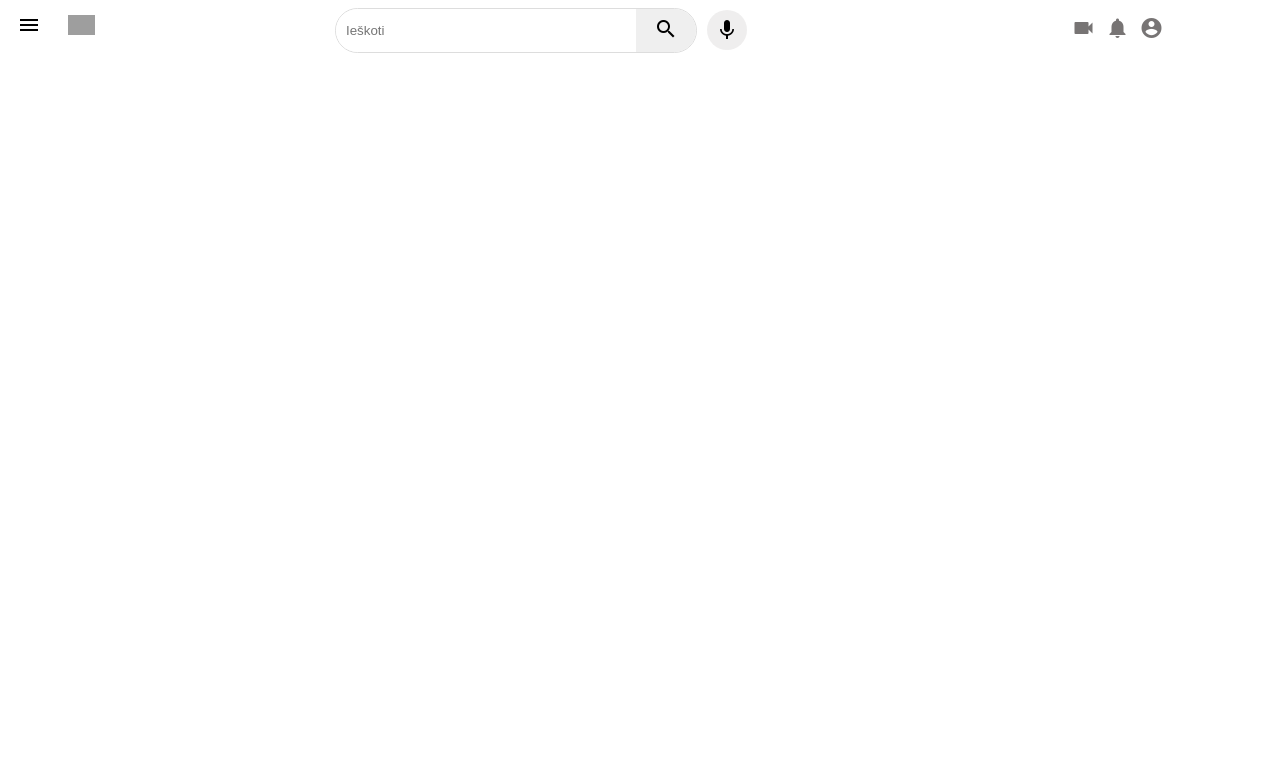
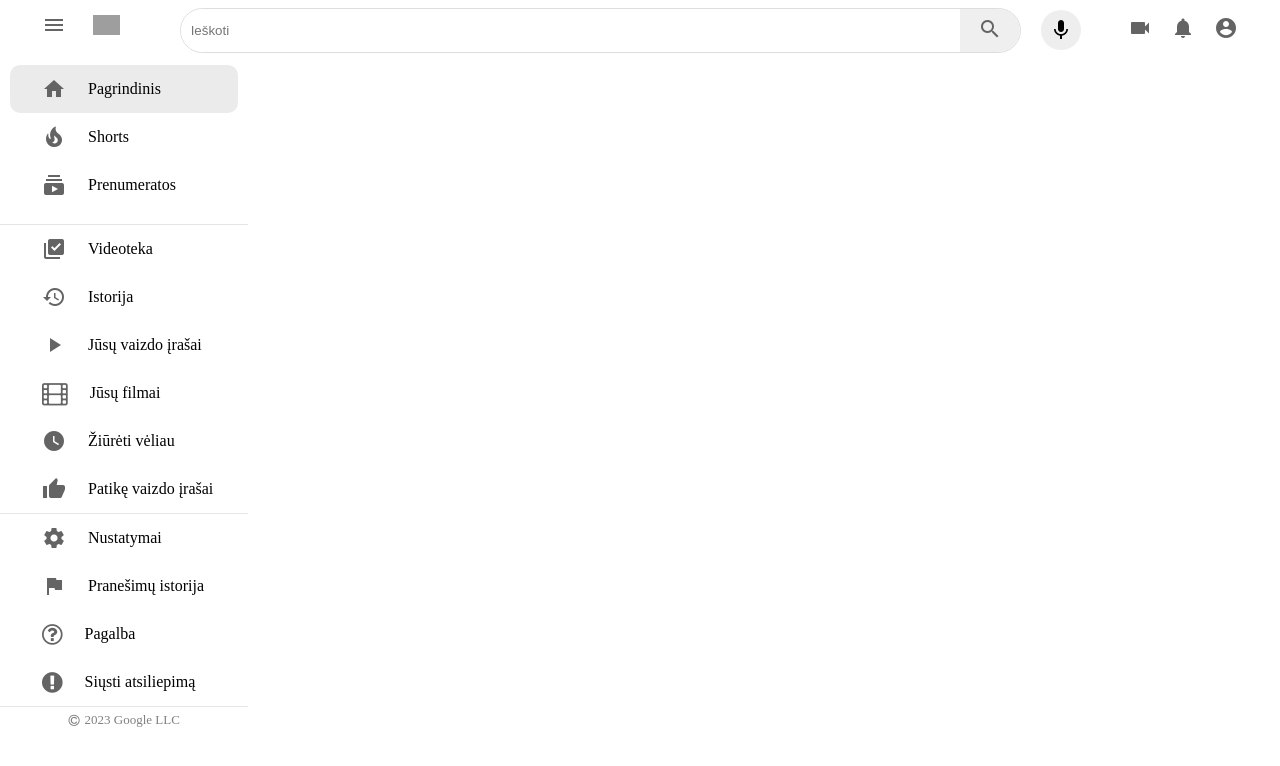
Before and after one commit to ligitaZA/laughing-eureka, a plain HTML site: page index.html in a window 1280 px wide. Drawn offline with Linux system fonts and the light colour scheme; grey boxes are pictures that could not be loaded.

Commit message:
sidebar added

```diff
--- a/index.html
+++ b/index.html
@@ -6,6 +6,7 @@
   <meta name="viewport" content="width=device-width, initial-scale=1.0">
   <script src="./main.js" defer></script>
   <link href="https://fonts.googleapis.com/icon?family=Material+Icons" rel="stylesheet" />
+  <link rel="stylesheet" href="https://cdnjs.cloudflare.com/ajax/libs/font-awesome/4.7.0/css/font-awesome.min.css">
   <link rel="stylesheet" href="./main.css">
 
   <title>Git ir Github įvadas ir pagrindai</title>
@@ -83,7 +84,66 @@ Atkurti https://www.youtube.com puslapio menu, sidebarMenu ir korteles. (jokių
     </div>
  </header>
 <main>
-
+  <div class=”side-bar”>
+    <div class="nav">
+      <a class="nav-link active">
+         <i class="material-icons">home</i>
+         <span>Pagrindinis</span>
+      </a>
+      <a class="nav-link">
+         <i class="material-icons">local_fire_department</i>
+         <span>Shorts</span>
+      </a>
+      <a class="nav-link">
+         <i class="material-icons">subscriptions</i>
+         <span>Prenumeratos</span>
+      </a>
+    </div>
+    <hr>
+    <a class="nav-link">
+      <i class="material-icons">library_add_check</i>
+      <span>Videoteka</span>
+   </a>
+   <a class="nav-link">
+      <i class="material-icons">history</i>
+      <span>Istorija</span>
+   </a>
+   <a class="nav-link">
+      <i class="material-icons">play_arrow</i>
+      <span>Jūsų vaizdo įrašai</span>
+   </a>
+   <a class="nav-link">
+    <i class="fa fa-film material-icons" style="font-size:24px"></i>
+    <span>Jūsų filmai</span>
+   </a>
+   <a class="nav-link">
+      <i class="material-icons">watch_later</i>
+      <span>Žiūrėti vėliau</span>
+   </a>
+   <a class="nav-link">
+      <i class="material-icons">thumb_up</i>
+      <span>Patikę vaizdo įrašai</span>
+   </a>
+   <hr>
+   <a class="nav-link">
+    <i class="material-icons" style="font-size:24px">settings</i>
+    <span>Nustatymai</span>
+   </a>
+   <a class="nav-link">
+      <i class="material-icons">flag</i>
+      <span>Pranešimų istorija</span>
+   </a>
+   <a class="nav-link">
+      <i class="fa fa-question-circle-o material-icons" style="font-size:24px"></i>
+      <span>Pagalba</span>
+   </a>
+   <a class="nav-link">
+      <i class="fa fa-exclamation-circle material-icons" style="font-size:24px"></i>
+      <span>Siųsti atsiliepimą</span>
+   </a>
+   <hr>
+   <p class="copyrights"><i class="fa fa-copyright"></i>  2023 Google LLC</p>
+    </div>
 </main>
 
 </body>
--- a/main.css
+++ b/main.css
@@ -5,18 +5,21 @@
   padding: 0;
   box-sizing: border-box;
 }
-
+main {
+  height: calc(100vh - 70px);
+  display: flex;
+}
 header {
   display: flex;
   justify-content: space-between;
   height: 50px;
   padding: 10px;
+  margin: 0 25px;
 }
 
 .kaire {
   display: flex;
   align-items: center;
-  flex: 1;
  }
 
  .kaire #menu {
@@ -37,16 +40,20 @@ header {
 
  .searching form {
   display: flex;
+  justify-content: space-between;
   border: 1px solid #ddd;
   border-radius: 30px;
+  margin: 0 20px;
   height: 45px;
+  width: 100%;
  }
 form input {
   width: 300px;
   padding: 10px;
   border: none;
   height: 100%;
-  border-radius: 30px
+  border-radius: 30px;
+  right: 0;
 }
 .searching button {
   height: 100%;
@@ -58,13 +65,72 @@ form input {
   background-color: rgba(226, 223, 223, 0.541);
   border-radius: 50px;
   padding: 8px;
-  margin: 10px;
 }
 .right {
-  flex: 1;
   display: flex;
-  gap: 10px;
+  gap: 5px;
+  margin-left: 20px;
   color: rgba(71, 68, 68, 0.74);
   align-items: flex-end;
   justify-content: center;
 }
+.material-icons:not(.mic) {
+  color: rgb(100, 100, 100);
+  padding: 0 7px;
+  cursor: pointer;
+}
+.nav {
+  width: 100%;
+  display: flex;
+  flex-direction: column;
+  margin-bottom: 15px;
+  margin-top: 15px;
+}
+.nav-link {
+  display: flex;
+  align-items: center;
+  padding: 12px 25px;
+  margin: 0 10px;
+}
+
+.nav-link span {
+  margin-left: 15px;
+}
+
+.nav-link:hover {
+  background: #e5e5e5c4;
+  border-radius: 10px;
+  cursor: pointer;
+}
+
+.active {
+  background: #e5e5e5c4;
+  border-radius: 10px;
+
+}
+hr {
+  height: 1px;
+  background-color: #e5e5e5;
+  border: none;
+}
+.copyrights {
+  display: flex;
+  justify-content: center;
+  padding: 5px;
+  color: grey;
+  font-size: small;
+  gap: 5px;
+  align-items: center;
+}
+/* sidebar */
+.side-bar {
+  height: 100%;
+  width: 20%;
+  background-color: white;
+  overflow-y: hidden;
+}
+@media (max-width: 768px) {
+  .side-bar {
+    display: none;
+  }
+}
```
